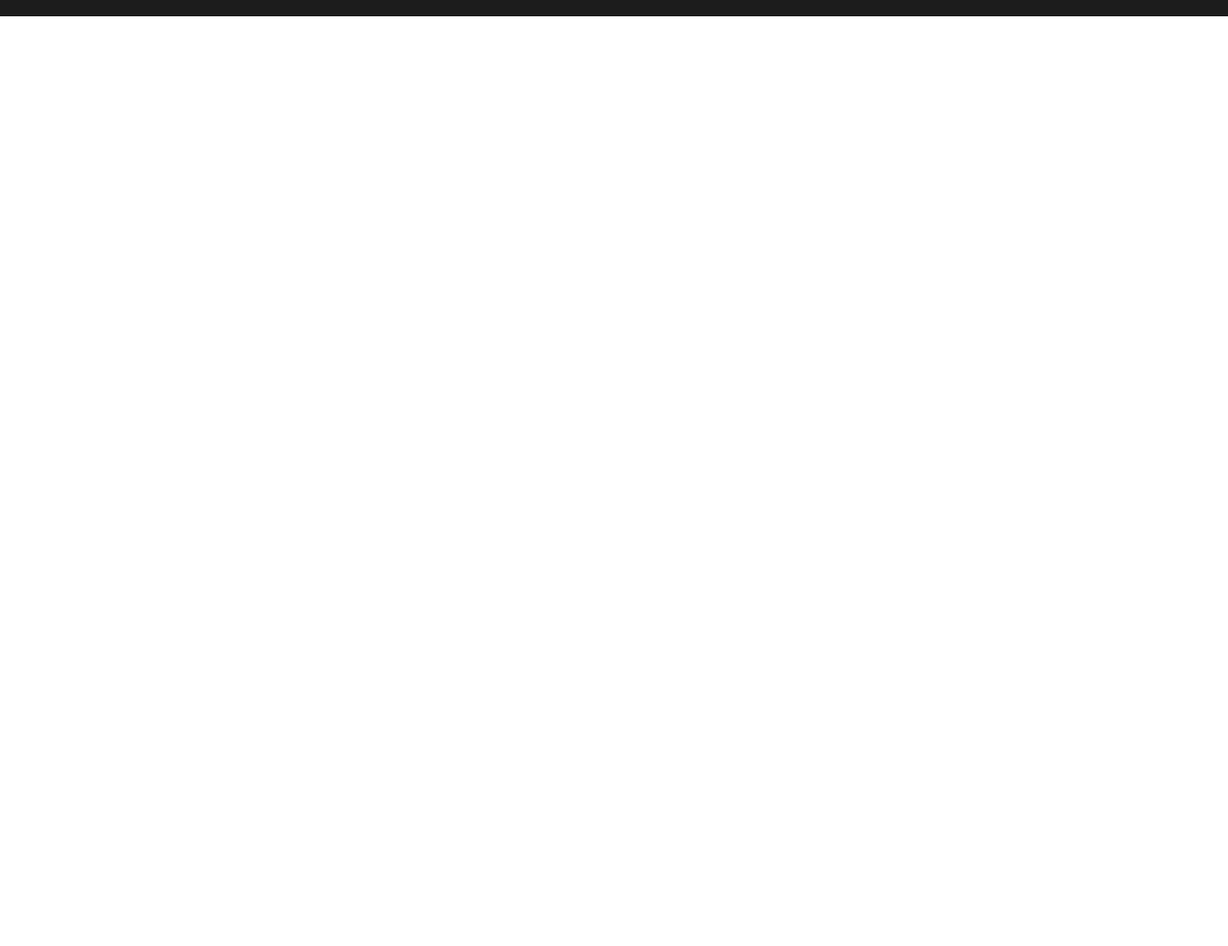
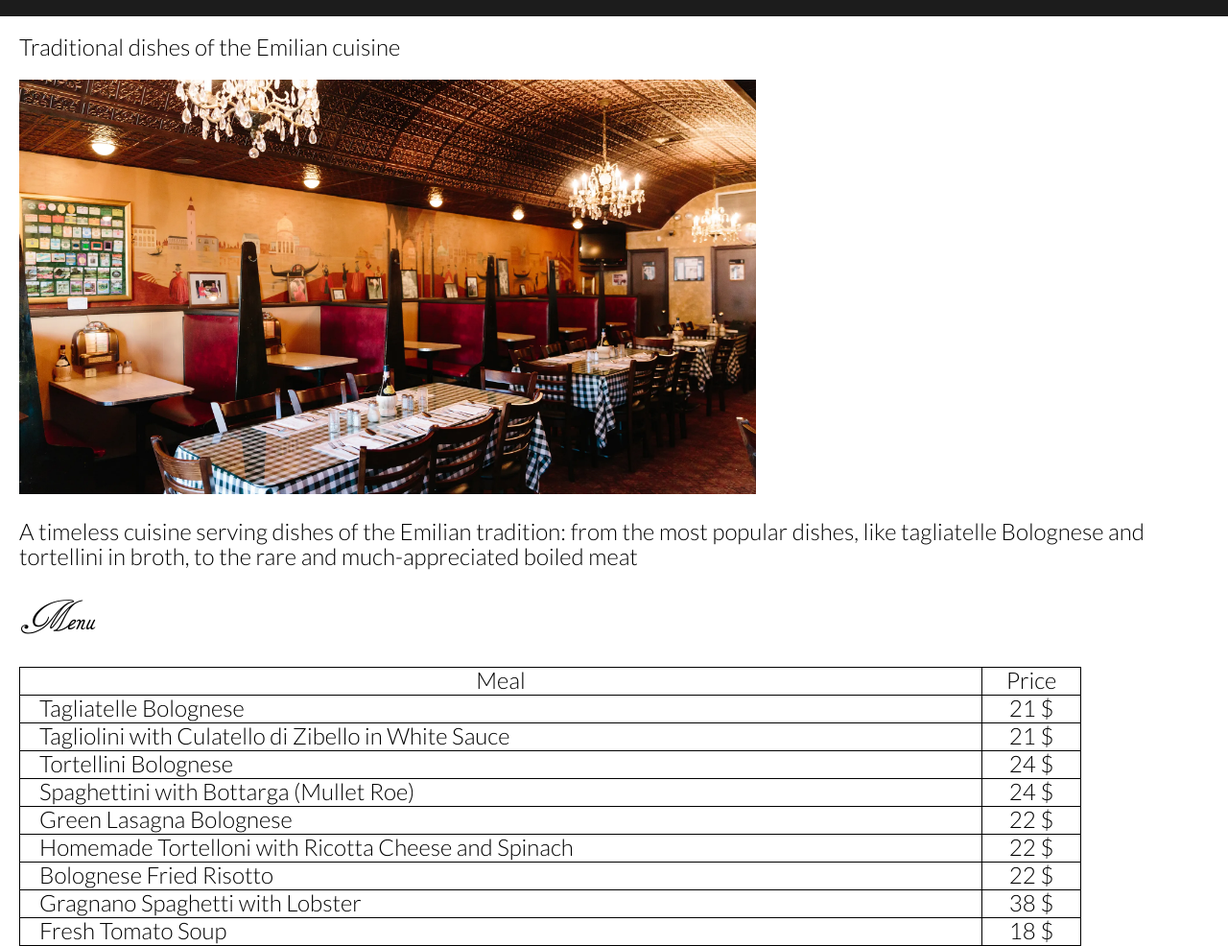
Before and after one commit to comradeazizs/odin-restaurant, a website built with webpack: page dist/index.html in a window 1280 px wide. Shown: the part 99-1085 px from the top of the page at 96% size. Before the commit the page ends 800 px from the top, so only its background shows below. Built offline with nearby package versions, Linux system fonts and the light colour scheme.

Commit message:
add home and menu pages

```diff
--- a/package.json
+++ b/package.json
@@ -6,7 +6,8 @@
    "scripts": {
       "test": "echo \"Error: no test specified\" && exit 1",
       "build": "webpack",
-      "watch": "webpack --watch"
+      "watch": "webpack --watch",
+      "ghPages": "git subtree push --prefix dist origin gh-pages"
    },
    "keywords": [],
    "author": "",
--- a/src/index.js
+++ b/src/index.js
@@ -1,8 +1,7 @@
 import "./style.css";
 import Icon from "./imgs/bologna.png";
+import Photo from "./imgs/luigis-2.webp";
 const content = document.querySelector("#content");
-
-console.log("hello world");
 
 (function addHeader() {
    const header = document.createElement("header");
@@ -26,3 +25,72 @@ console.log("hello world");
    header.appendChild(nav);
    content.appendChild(header);
 })();
+
+function addHome() {
+   const main = document.createElement("main");
+   const h2 = document.createElement("h2");
+   h2.appendChild(
+      document.createTextNode("Traditional dishes of the Emilian cuisine")
+   );
+   main.appendChild(h2);
+   const photo = new Image();
+   photo.src = Photo;
+   main.appendChild(photo);
+   const para = document.createElement("p");
+   para.appendChild(
+      document.createTextNode(
+         "A timeless cuisine serving dishes of the Emilian tradition: from the" +
+            " most popular dishes, like tagliatelle Bolognese and tortellini in" +
+            " broth, to the rare and much-appreciated boiled meat"
+      )
+   );
+   main.appendChild(para);
+   content.appendChild(main);
+}
+addHome();
+
+let menuArr = [
+   { name: "Tagliatelle Bolognese", price: 21 },
+   { name: "Tagliolini with Culatello di Zibello in White Sauce", price: 21 },
+   { name: "Tortellini Bolognese", price: 24 },
+   { name: "Spaghettini with Bottarga (Mullet Roe)", price: 24 },
+   { name: "Green Lasagna Bolognese", price: 22 },
+   { name: "Homemade Tortelloni with Ricotta Cheese and Spinach", price: 22 },
+   { name: "Bolognese Fried Risotto", price: 22 },
+   { name: "Gragnano Spaghetti with Lobster", price: 38 },
+   { name: "Fresh Tomato Soup", price: 18 }
+];
+
+function addMenu() {
+   const sect = document.createElement("section");
+   const h2 = document.createElement("h2");
+   h2.appendChild(document.createTextNode("Menu"));
+   sect.appendChild(h2);
+   const table = document.createElement("table");
+   const tHead = document.createElement("thead");
+   const thr = document.createElement("tr");
+   ["Meal", "Price"].forEach((word) => {
+      let th = document.createElement("th");
+      th.appendChild(document.createTextNode(word));
+      thr.appendChild(th);
+   });
+   const tBody = document.createElement("tbody");
+
+   menuArr.forEach((item) => {
+      const tr = document.createElement("tr");
+      const dataName = document.createElement("td");
+      dataName.appendChild(document.createTextNode(item.name));
+      tr.appendChild(dataName);
+      const dataPrice = document.createElement("td");
+      dataPrice.classList.add('price')
+      dataPrice.appendChild(document.createTextNode(item.price));
+      tr.appendChild(dataPrice);
+      tBody.appendChild(tr);
+   });
+   tHead.appendChild(thr);
+   table.appendChild(tHead);
+   table.appendChild(tBody);
+   sect.appendChild(table);
+   content.appendChild(sect);
+}
+addMenu();
--- a/src/style.css
+++ b/src/style.css
@@ -14,6 +14,10 @@
 }
 * {
    font-family: "Lato";
+}
+main ,
+section{
+   margin-left: 20px;
 }
 
 body {
@@ -35,18 +39,18 @@ header {
    color: white;
    gap: 10px;
 }
-.tab:hover{
+.tab:hover {
    color: gold;
    text-decoration: underline;
-   cursor:pointer;
+   cursor: pointer;
 }
 .tab,
 header h1 {
    font-family: "Tagettes";
 }
 
-header> h1{
-   margin:20px 2rem;
+header > h1 {
+   margin: 20px 2rem;
 }
 nav {
    display: flex;
@@ -54,15 +58,37 @@ nav {
    justify-content: space-around;
    width: 400px;
 }
-.tab {
-   font-size: 1.5rem;
-}
-p {
+.tab,p, table {
    font-size: 1.5rem;
 }
 
-#content > img {
+main > img {
    height: auto;
    width: 60vw;
-   margin: 0 auto;
 }
+
+table,
+td,
+th {
+   border: 1px solid black;
+   border-collapse: collapse;
+}
+.price::after{
+   content: " $";
+}
+.price{
+   text-align: center;
+}
+thead>tr>th:nth-child(2){
+   width: 100px;
+}
+thead>tr>th:nth-child(1){
+   width: 1000px;
+}
+section>h2{
+   font-family: "Tagettes";
+}
+
+tr>td:nth-child(1){
+   padding-left: 20px;
+}
--- a/webpack.config.js
+++ b/webpack.config.js
@@ -1,7 +1,7 @@
 const path = require("path");
 
 module.exports = {
-   mode: "production",
+   mode: "development",
    entry: "./src/index.js",
    output: {
       filename: "main.js",
@@ -15,7 +15,7 @@ module.exports = {
             use: ["style-loader", "css-loader"]
          },
          {
-            test: /\.(png|svg|jpg|jpeg|gif)$/i,
+            test: /\.(png|svg|jpg|jpeg|gif|webp)$/i,
             type: "asset/resource"
          },
          {
```
Also changed, not shown: dist/f34edfc62267016b1e0c.webp (added), dist/index.html, dist/main.js.
